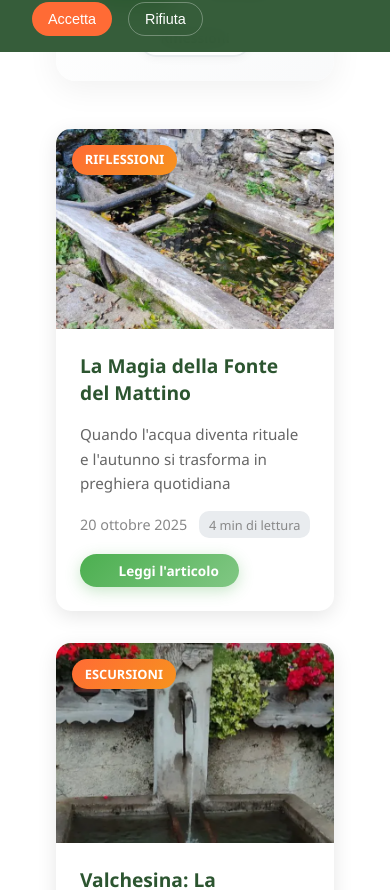
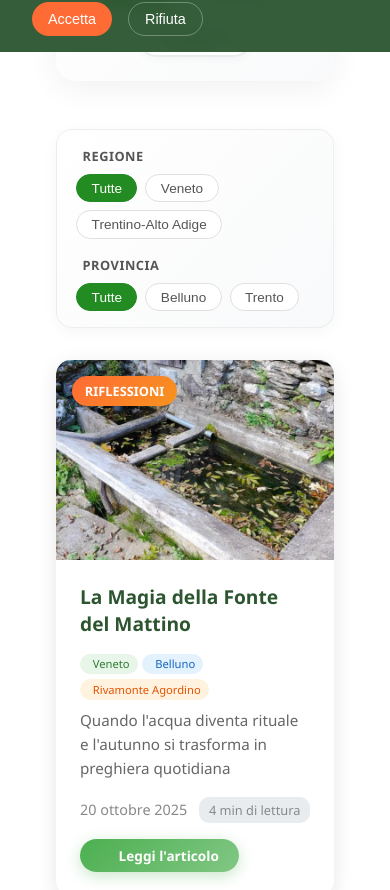
Before and after one commit to fracassi-marco/PassoLento, a Next.js app: page /blog in a window 390 px wide. Shown: the part 792-1682 px from the top of the page. Built offline with nearby package versions, Linux system fonts and the light colour scheme; a web font is replaced by a local one.

Commit message:
Add location tags and filters to blog and event components

```diff
--- a/src/app/blog/magia-fonte-mattino/page.tsx
+++ b/src/app/blog/magia-fonte-mattino/page.tsx
@@ -1,6 +1,7 @@
 import BlogHero from "@/app/components/BlogHero";
 import defaultMetadata from "@/app/components/DefaultMetadata";
 import Button from "@/app/components/Button";
+import LocationTags from "@/app/components/LocationTags";
 
 export const metadata = defaultMetadata(
   "La Magia della Fonte del Mattino: Quando l'Acqua Diventa Rituale",
--- a/src/app/blog/page.tsx
+++ b/src/app/blog/page.tsx
@@ -15,18 +15,38 @@ interface BlogPost {
   readTime: string;
   image: string;
   slug: string;
+  regione: string | null;
+  provincia: string | null;
+  luogo: string | null;
 }
 
 const blogPosts: BlogPost[] = blogPostsData;
 
 const categories = ["Tutti", ...Array.from(new Set(blogPosts.map(post => post.category)))];
+const regioni = ["Tutte", ...Array.from(new Set(blogPosts.map(post => post.regione).filter((r): r is string => r !== null)))];
+const province = ["Tutte", ...Array.from(new Set(blogPosts.map(post => post.provincia).filter((p): p is string => p !== null)))];
 
 export default function BlogPage() {
   const [selectedCategory, setSelectedCategory] = useState("Tutti");
+  const [selectedRegione, setSelectedRegione] = useState("Tutte");
+  const [selectedProvincia, setSelectedProvincia] = useState("Tutte");
 
-  const filteredPosts = selectedCategory === "Tutti"
-    ? blogPosts
-    : blogPosts.filter(post => post.category === selectedCategory);
+  const filteredPosts = blogPosts.filter(post => {
+    const matchCategory = selectedCategory === "Tutti" || post.category === selectedCategory;
+    const matchRegione = selectedRegione === "Tutte" || post.regione === selectedRegione;
+    const matchProvincia = selectedProvincia === "Tutte" || post.provincia === selectedProvincia;
+    return matchCategory && matchRegione && matchProvincia;
+  });
+
+  // Province disponibili in base alla regione selezionata
+  const availableProvince = selectedRegione === "Tutte"
+    ? province
+    : ["Tutte", ...Array.from(new Set(blogPosts.filter(p => p.regione === selectedRegione).map(p => p.provincia).filter((p): p is string => p !== null)))];
+
+  const handleRegioneChange = (regione: string) => {
+    setSelectedRegione(regione);
+    setSelectedProvincia("Tutte");
+  };
 
   return (
     <div className="blog-page">
@@ -39,7 +59,7 @@ export default function BlogPage() {
       <section className="blog-content">
         <div style={{width: '100%', maxWidth: 'none', padding: '0 2rem'}}>
 
-          {/* Filtri */}
+          {/* Filtri categoria */}
           <div className="blog-filters">
             {categories.map((category) => (
               <Button
@@ -51,6 +71,40 @@ export default function BlogPage() {
                 {category}
               </Button>
             ))}
+          </div>
+
+          {/* Filtri località */}
+          <div className="blog-filters-location">
+            <div className="filter-group">
+              <label className="filter-label"><i className="fas fa-map"></i> Regione</label>
+              <div className="filter-options">
+                {regioni.map((regione) => (
+                  <button
+                    key={regione}
+                    type="button"
+                    className={`filter-location-btn ${selectedRegione === regione ? 'active' : ''}`}
+                    onClick={() => handleRegioneChange(regione)}
+                  >
+                    {regione}
+                  </button>
+                ))}
+              </div>
+            </div>
+            <div className="filter-group">
+              <label className="filter-label"><i className="fas fa-map-pin"></i> Provincia</label>
+              <div className="filter-options">
+                {availableProvince.map((prov) => (
+                  <button
+                    key={prov}
+                    type="button"
+                    className={`filter-location-btn ${selectedProvincia === prov ? 'active' : ''}`}
+                    onClick={() => setSelectedProvincia(prov)}
+                  >
+                    {prov}
+                  </button>
+                ))}
+              </div>
+            </div>
           </div>
 
           {/* Grid degli articoli */}
@@ -65,7 +119,7 @@ export default function BlogPage() {
           {/* Se non ci sono risultati */}
           {filteredPosts.length === 0 && (
             <div className="no-results">
-              <p>Nessun articolo trovato per la categoria selezionata.</p>
+              <p>Nessun articolo trovato per i filtri selezionati.</p>
             </div>
           )}
 
--- a/src/app/components/BlogPostCard.tsx
+++ b/src/app/components/BlogPostCard.tsx
@@ -1,4 +1,5 @@
 import Button from "./Button";
+import LocationTags from "./LocationTags";
 
 interface BlogPostCardProps {
   id: string;
@@ -9,6 +10,9 @@ interface BlogPostCardProps {
   readTime: string;
   image: string;
   slug: string;
+  regione?: string | null;
+  provincia?: string | null;
+  luogo?: string | null;
 }
 
 export default function BlogPostCard({
@@ -19,7 +23,10 @@ export default function BlogPostCard({
   date,
   readTime,
   image,
-  slug
+  slug,
+  regione,
+  provincia,
+  luogo
 }: BlogPostCardProps) {
   return (
     <article key={id} className="blog-post">
@@ -29,6 +36,7 @@ export default function BlogPostCard({
       </div>
       <div className="blog-content">
         <h3>{title}</h3>
+        <LocationTags regione={regione} provincia={provincia} luogo={luogo} />
         <p>{excerpt}</p>
         <div className="blog-meta">
           <time dateTime={date}>
--- /dev/null
+++ b/src/app/components/LocationTags.tsx
@@ -0,0 +1,29 @@
+interface LocationTagsProps {
+  regione?: string | null;
+  provincia?: string | null;
+  luogo?: string | null;
+}
+
+export default function LocationTags({ regione, provincia, luogo }: LocationTagsProps) {
+  if (!regione && !provincia && !luogo) return null;
+
+  return (
+    <div className="location-tags">
+      {regione && (
+        <span className="location-tag location-tag-regione">
+          <i className="fas fa-map"></i> {regione}
+        </span>
+      )}
+      {provincia && (
+        <span className="location-tag location-tag-provincia">
+          <i className="fas fa-map-pin"></i> {provincia}
+        </span>
+      )}
+      {luogo && (
+        <span className="location-tag location-tag-luogo">
+          <i className="fas fa-location-dot"></i> {luogo}
+        </span>
+      )}
+    </div>
+  );
+}
--- a/src/app/globals.css
+++ b/src/app/globals.css
@@ -3012,3 +3012,149 @@ em {
     margin-left: 0;
   }
 }
+
+/* ===============================
+   LOCATION TAGS
+   =============================== */
+
+.location-tags {
+  display: flex;
+  flex-wrap: wrap;
+  gap: 0.4rem;
+  margin: 0.5rem 0;
+}
+
+.location-tag {
+  display: inline-flex;
+  align-items: center;
+  gap: 0.3rem;
+  padding: 0.2rem 0.6rem;
+  border-radius: 12px;
+  font-size: 0.75rem;
+  font-weight: 500;
+  line-height: 1.4;
+}
+
+.location-tag i {
+  font-size: 0.65rem;
+}
+
+.location-tag-regione {
+  background: #e8f5e9;
+  color: #2e7d32;
+}
+
+.location-tag-provincia {
+  background: #e3f2fd;
+  color: #1565c0;
+}
+
+.location-tag-luogo {
+  background: #fff3e0;
+  color: #e65100;
+}
+
+/* ===============================
+   BLOG LOCATION FILTERS
+   =============================== */
+
+.blog-filters-location {
+  display: flex;
+  flex-wrap: wrap;
+  gap: 1.5rem;
+  margin: 0 0 2rem 0;
+  padding: 1.5rem 2rem;
+  background: linear-gradient(135deg, rgba(255,255,255,0.95) 0%, rgba(248,249,250,0.95) 100%);
+  border-radius: 16px;
+  box-shadow: 0 4px 16px rgba(0,0,0,0.04);
+  border: 1px solid rgba(0,0,0,0.06);
+}
+
+.filter-group {
+  display: flex;
+  flex-direction: column;
+  gap: 0.5rem;
+}
+
+.filter-label {
+  font-size: 0.8rem;
+  font-weight: 600;
+  color: #555;
+  text-transform: uppercase;
+  letter-spacing: 0.5px;
+  display: flex;
+  align-items: center;
+  gap: 0.4rem;
+}
+
+.filter-label i {
+  font-size: 0.75rem;
+  color: #228b22;
+}
+
+.filter-options {
+  display: flex;
+  flex-wrap: wrap;
+  gap: 0.5rem;
+}
+
+.filter-location-btn {
+  background: white;
+  border: 1.5px solid #e0e0e0;
+  color: #555;
+  padding: 0.35rem 0.9rem;
+  border-radius: 20px;
+  cursor: pointer;
+  font-size: 0.85rem;
+  font-weight: 500;
+  transition: all 0.2s ease;
+}
+
+.filter-location-btn:hover {
+  border-color: #228b22;
+  color: #228b22;
+  background: #f0f8f0;
+}
+
+.filter-location-btn.active {
+  background: #228b22;
+  border-color: #228b22;
+  color: white;
+}
+
+/* Article page location tags */
+.article-location {
+  padding: 0.5rem 0 0 0;
+}
+
+.article-location .container {
+  max-width: 800px;
+  margin: 0 auto;
+  padding: 0 2rem;
+}
+
+.article-location .location-tags {
+  justify-content: center;
+}
+
+.article-location .location-tag {
+  font-size: 0.85rem;
+  padding: 0.3rem 0.8rem;
+}
+
+@media (max-width: 768px) {
+  .blog-filters-location {
+    flex-direction: column;
+    gap: 1rem;
+    padding: 1rem 1.2rem;
+  }
+
+  .location-tags {
+    gap: 0.3rem;
+  }
+
+  .location-tag {
+    font-size: 0.7rem;
+    padding: 0.15rem 0.5rem;
+  }
+}
--- a/src/app/page.tsx
+++ b/src/app/page.tsx
@@ -2,6 +2,7 @@ import defaultMetadata from "@/app/components/DefaultMetadata";
 import HomeHero from "./components/HomeHero";
 import BlogPostCard from "./components/BlogPostCard";
 import Button from "./components/Button";
+import LocationTags from "./components/LocationTags";
 import blogPosts from "@/data/blogPosts.json";
 import events from "@/data/events.json";
 
@@ -120,6 +121,7 @@ export default function Home() {
                   <div className="event-content">
                     {isPast && <div className="event-badge-past">Evento concluso</div>}
                     <div className="event-difficulty">{event.difficulty}</div>
+                    <LocationTags regione={event.regione} provincia={event.provincia} luogo={event.luogo} />
                     <h3 className="event-title">{event.title}</h3>
                     <p className="event-details">{event.description}</p>
                     <div className="event-meta">
--- a/src/data/blogPosts.json
+++ b/src/data/blogPosts.json
@@ -7,7 +7,10 @@
     "date": "2025-07-24",
     "readTime": "5 min",
     "image": "/blog/1/fontana-1.webp",
-    "slug": "valchesina-rivamonte-agordino"
+    "slug": "valchesina-rivamonte-agordino",
+    "regione": "Veneto",
+    "provincia": "Belluno",
+    "luogo": "Valchesina"
   },
   {
     "id": "2",
@@ -17,7 +20,10 @@
     "date": "2025-06-15",
     "readTime": "6 min",
     "image": "/blog/2/montagna.webp",
-    "slug": "val-di-fassa-pera-canazei"
+    "slug": "val-di-fassa-pera-canazei",
+    "regione": "Trentino-Alto Adige",
+    "provincia": "Trento",
+    "luogo": "Val di Fassa"
   },
   {
     "id": "3",
@@ -27,6 +33,9 @@
     "date": "2025-10-20",
     "readTime": "4 min",
     "image": "/blog/3/fonte-acqua-zoom.webp",
-    "slug": "magia-fonte-mattino"
+    "slug": "magia-fonte-mattino",
+    "regione": "Veneto",
+    "provincia": "Belluno",
+    "luogo": "Rivamonte Agordino"
   }
 ]
```
Also changed, not shown: src/app/blog/val-di-fassa-pera-canazei/page.tsx (+8 -0 lines), src/app/blog/valchesina-rivamonte-agordino/page.tsx (+8 -0 lines), src/data/events.json (+8 -2 lines), 1 other file (tests, documents, lock files or other folders).
